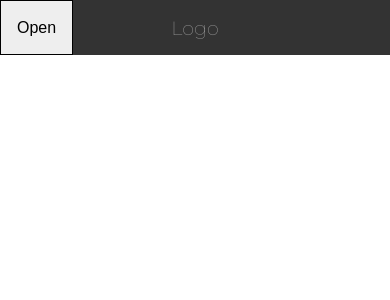
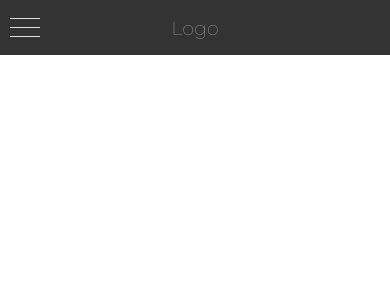
Before and after one commit to jordanlandry/react-vite-ts-template, a React (Vite) app: page / in a window 390 px wide. Shown: the top 300 px of the page. Built offline with nearby package versions, Linux system fonts and the light colour scheme.

Commit message:
Made an animation for the mobile navbar hamburger to x thingy

```diff
--- a/src/components/icons/Hamburger.tsx
+++ /dev/null
@@ -1,5 +0,0 @@
-import React from "react";
-
-export default function Hamburger() {
-  return <div>Hamburger</div>;
-}
--- a/src/components/navbar/AffixedNavbar.tsx
+++ b/src/components/navbar/AffixedNavbar.tsx
@@ -1,9 +1,9 @@
+import { useRef } from "react";
+import useScroll from "../../hooks/useScroll";
 import useWidth from "../../hooks/useWidth";
+import "./navbar.css";
 import NavMobile from "./NavMobile";
 import NavWindow from "./NavWindow";
-import "./navbar.css";
-import { useRef } from "react";
-import useScroll from "../../hooks/useScroll";
 
 export default function AffixedNavbar() {
   const MAX_WIDTH = 738;
--- a/src/components/navbar/NavMobile.tsx
+++ b/src/components/navbar/NavMobile.tsx
@@ -1,5 +1,6 @@
 import { useState } from "react";
 import NavLink from "./NavLink";
+import NavMobileList from "./NavMobileList";
 
 export default function NavMobile() {
   const [isOpen, setIsOpen] = useState(false);
@@ -12,7 +13,7 @@ export default function NavMobile() {
 
   return (
     <div className="navbar-mobile">
-      <button onClick={toggleMenu}>{isOpen ? "Close" : "Open"} </button>
+      <NavMobileList isOpen={isOpen} toggleMenu={toggleMenu} hasBeenOpened={hasBeenOpened} />
       <a href="/" className="navbar-mobile-logo">
         Logo
       </a>
--- /dev/null
+++ b/src/components/navbar/NavMobileList.tsx
@@ -0,0 +1,16 @@
+type Props = { isOpen: boolean; toggleMenu: () => void; hasBeenOpened: boolean };
+
+export default function NavMobileList({ isOpen, toggleMenu, hasBeenOpened }: Props) {
+  return (
+    <button
+      className={`${hasBeenOpened ? "navbar-mobile-list-anim" : ""} navbar-mobile-list unstyled-button ${
+        isOpen ? "navbar-mobile-x" : ""
+      }`}
+      onClick={toggleMenu}
+    >
+      <div></div>
+      <div></div>
+      <div></div>
+    </button>
+  );
+}
--- a/src/components/navbar/navbar.css
+++ b/src/components/navbar/navbar.css
@@ -80,20 +80,139 @@
   width: 100vw;
 }
 
+.navbar-mobile-open li::after {
+  content: "";
+  display: block;
+  width: 100%;
+  height: 1px;
+  background-color: var(--nav-fg);
+  margin: 0 auto;
+}
+
+/* Don't show the line under the last element */
+.navbar-mobile-open li:last-child::after {
+  display: none;
+}
+
 @keyframes close-nav {
   0% {
-    transform: translateY(0);
+    transform: translateX(0);
+    /* transform: translateY(0) scale(1);
+    height: 100vh;
+    opacity: 1; */
   }
   100% {
-    transform: translateY(100%);
+    transform: translateX(-100%);
+    /* transform: translateY(calc(var(--nav-height) * -1)) scale(0.25);
+    height: calc(var(--nav-height) * 0.25);
+    opacity: 0; */
   }
 }
 
 @keyframes open-nav {
   0% {
-    transform: translateY(100%);
+    transform: translateX(-100%);
+
+    /* transform: translateY(calc(var(--nav-height) * -1)) scale(0.25);
+    height: calc(var(--nav-height) * 0.25);
+    opacity: 0; */
   }
   100% {
-    transform: translateY(0);
+    transform: translateX(0);
+    /* transform: translateY(0) scale(1);
+    height: 100vh;
+    opacity: 1; */
   }
 }
+
+.navbar-mobile-list > div {
+  background-color: var(--nav-fg);
+  width: 30px;
+  height: 1px;
+  margin: calc(var(--nav-height) * 0.15) 10px;
+  transform-origin: 7.5%;
+}
+.navbar-mobile-list-anim > div:first-child {
+  animation: x-to-hamburger-1 var(--navbar-animation-time) ease forwards;
+}
+.navbar-mobile-list-anim > div:nth-child(2) {
+  animation: x-to-hamburger-2 var(--navbar-animation-time) ease forwards;
+}
+.navbar-mobile-list-anim > div:last-child {
+  animation: x-to-hamburger-3 var(--navbar-animation-time) ease forwards;
+}
+
+.navbar-mobile-x > div {
+  background-color: var(--nav-fg);
+  width: 30px;
+  height: 1px;
+  margin: calc(var(--nav-height) * 0.15) 10px;
+
+  transform-origin: 7.5%;
+}
+
+.navbar-mobile-x > div:first-child {
+  animation: hamburger-to-x-1 var(--navbar-animation-time) ease forwards;
+}
+
+.navbar-mobile-x > div:nth-child(2) {
+  animation: hamburger-to-x-2 var(--navbar-animation-time) ease forwards;
+}
+
+.navbar-mobile-x > div:last-child {
+  animation: hamburger-to-x-3 var(--navbar-animation-time) ease forwards;
+}
+
+@keyframes hamburger-to-x-1 {
+  0% {
+    transform: rotate(0deg);
+  }
+  100% {
+    transform: rotate(45deg);
+  }
+}
+
+@keyframes hamburger-to-x-2 {
+  0% {
+    opacity: 1;
+  }
+  100% {
+    opacity: 0;
+  }
+}
+
+@keyframes hamburger-to-x-3 {
+  0% {
+    transform: rotate(0deg);
+  }
+  100% {
+    transform: rotate(-45deg);
+  }
+}
+
+@keyframes x-to-hamburger-1 {
+  0% {
+    transform: rotate(45deg);
+  }
+  100% {
+    transform: rotate(0deg);
+  }
+}
+
+@keyframes x-to-hamburger-2 {
+  0% {
+    opacity: 0;
+  }
+  100% {
+    opacity: 1;
+  }
+}
+
+@keyframes x-to-hamburger-3 {
+  0% {
+    transform: rotate(-45deg);
+  }
+  100% {
+    transform: rotate(0deg);
+  }
+}
--- a/src/globals.css
+++ b/src/globals.css
@@ -34,7 +34,7 @@
   /* ~~~  ~~~ */
   --border-radius-base: 0.25rem;
 
-  --navbar-animation-time: 0.4s;
+  --navbar-animation-time: 0.5s;
 }
 
 /* ~~~ BUTTONS ~~~ */
@@ -50,6 +50,19 @@ button {
 
 button:hover {
   background: #eee;
+}
+
+.unstyled-button {
+  border: none;
+  background: none;
+  padding: 0;
+  font-size: 1rem;
+  cursor: pointer;
+  outline: none;
+}
+
+.unstyled-button:hover {
+  background: none;
 }
 
 .btn1 {
```
Also changed, not shown: src/hooks/useKeybind.tsx (added, +9 -0 lines), src/components/icons/icons.css (added).
